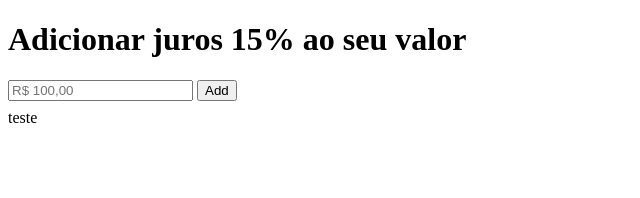
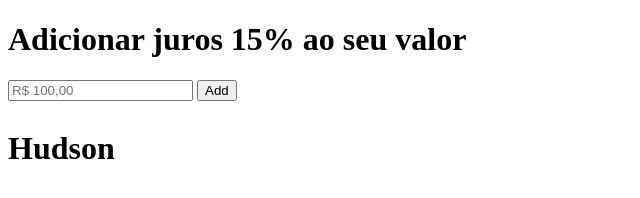
Before and after one commit to hudsonlhMartins/estudo_git_and_github, a plain HTML site: page index.html in a window 1280 px wide. Shown: the whole page, without its empty margins (0-640 px from the left). Drawn offline with Linux system fonts and the light colour scheme.

Commit message:
ajust html add hudson

```diff
--- a/index.html
+++ b/index.html
@@ -22,7 +22,7 @@
         </div>
 
         <div>
-            teste
+            <h1>Hudson</h1>
         </div>
     </div>
 
```
